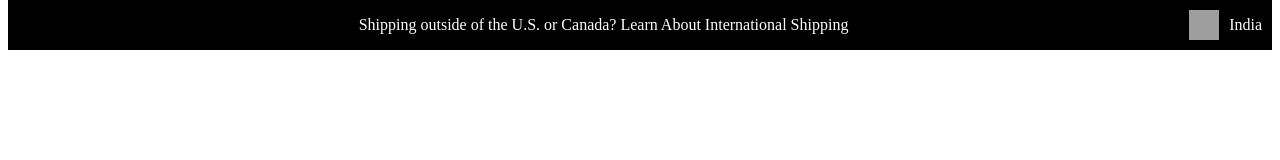
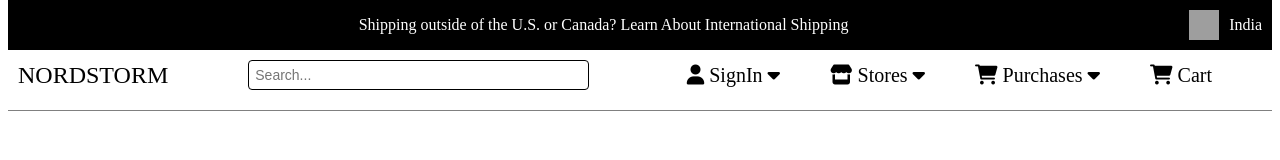
Before and after one commit to Hari6360/NordStorm-Clone, a plain HTML site: page index.html in a window 1280 px wide. Drawn offline with Linux system fonts and the light colour scheme; grey boxes are pictures that could not be loaded.

Commit message:
Added Navbar

```diff
--- a/script.js
+++ b/script.js
@@ -1,12 +1,56 @@
-let products_Container = document.getElementById("parentConatiner");
+let productsContainer = document.getElementById("parentConatiner");
 
-let top_Header = () => {
+let topHeader = () => {
 	const header = document.createElement("div");
 	header.classList.add("top-header");
-	header.innerHTML = `<span class="header-text">Shipping outside of the U.S. or Canada? Learn About International Shipping</span>
+	header.innerHTML = `
+        <span class="header-text">Shipping outside of the U.S. or Canada? Learn About International Shipping</span>
         <img id="flag" src="https://th.bing.com/th/id/R.3bd25defd5d81640e90cb133f85443ae?rik=ley0zlb7PlScHA&riu=http%3a%2f%2fwww.clipartbest.com%2fcliparts%2fpi5%2fXky%2fpi5XkypeT.png&ehk=maw0y5jpzOJttw61C7YXk8LniBnMSQXqpXrmsYgUq%2fs%3d&risl=&pid=ImgRaw&r=0" alt="India" />
         India`;
-	products_Container.appendChild(header);
+	productsContainer.appendChild(header);
 };
 
-top_Header();
+topHeader();
+
+function createNavbar() {
+	const navbar = document.createElement("nav");
+	navbar.classList.add("navbar");
+
+	const logo = document.createElement("div");
+	logo.classList.add("logo");
+	logo.textContent = "NORDSTORM";
+
+	const searchBar = document.createElement("div");
+	searchBar.classList.add("search-bar");
+	searchBar.innerHTML = `<input type="text" placeholder="Search...">`;
+
+	const menuList = document.createElement("ul");
+	menuList.classList.add("nav-list");
+
+	const items = [
+		{ name: "SignIn", icon: "fa-user" },
+		{ name: "Stores", icon: "fa-solid fa-store" },
+		{ name: "Purchases", icon: "fa-shopping-cart" },
+	];
+
+	items.forEach((item) => {
+		const listItem = document.createElement("li");
+		listItem.innerHTML = `<a href="#"><i class="fas ${item.icon}"></i> ${item.name}</a> <i class="fas fa-caret-down"></i>`;
+		menuList.appendChild(listItem);
+	});
+
+	const cartItem = document.createElement("li");
+	cartItem.innerHTML = `<a href="#"><i class="fas fa-shopping-cart"></i> Cart</a>`;
+	menuList.appendChild(cartItem);
+
+	navbar.appendChild(logo);
+	navbar.appendChild(searchBar);
+	navbar.appendChild(menuList);
+
+	productsContainer.appendChild(navbar);
+
+	const line = document.createElement("hr");
+	productsContainer.appendChild(line);
+}
+
+createNavbar();
--- a/style.css
+++ b/style.css
@@ -22,3 +22,58 @@
 	flex-grow: 1;
 	text-align: center;
 }
+
+.navbar {
+	background-color: #fff;
+	color: #000;
+	display: flex;
+	justify-content: space-between;
+	align-items: center;
+	padding: 10px;
+	font-size: 20px;
+}
+
+.logo {
+	font-size: 24px;
+	margin-right: 50px;
+}
+
+.search-bar {
+	flex-grow: 1;
+	margin: 0 30px;
+}
+
+.search-bar input[type="text"] {
+	width: 80%;
+	padding: 6px;
+	font-size: 14px;
+	border: 1px solid #000;
+	border-radius: 4px;
+}
+
+.nav-list {
+	list-style: none;
+	padding: 0;
+	margin: 0;
+}
+
+.nav-list li {
+	display: inline-block;
+	margin-right: 50px;
+	justify-content: space-evenly;
+}
+
+.nav-list li a {
+	color: black;
+	text-decoration: none;
+}
+
+.nav-list li a:hover {
+	text-decoration: underline;
+}
+
+hr {
+	border: none;
+	border-top: 1px solid gray;
+	margin: 10px 0;
+}
```
